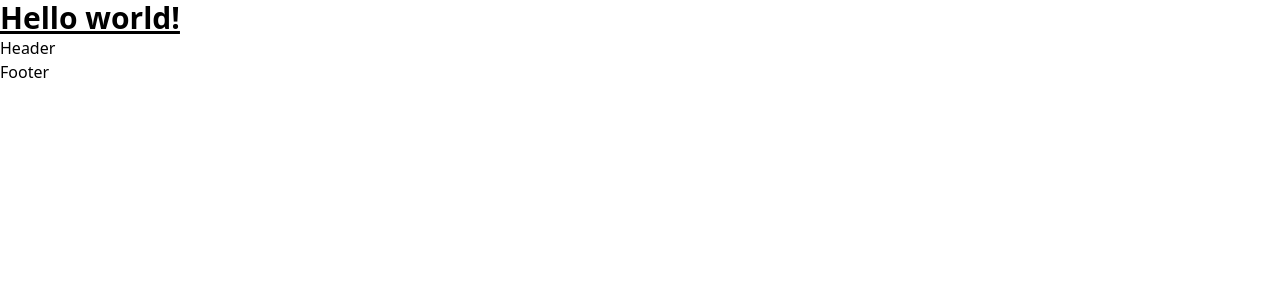
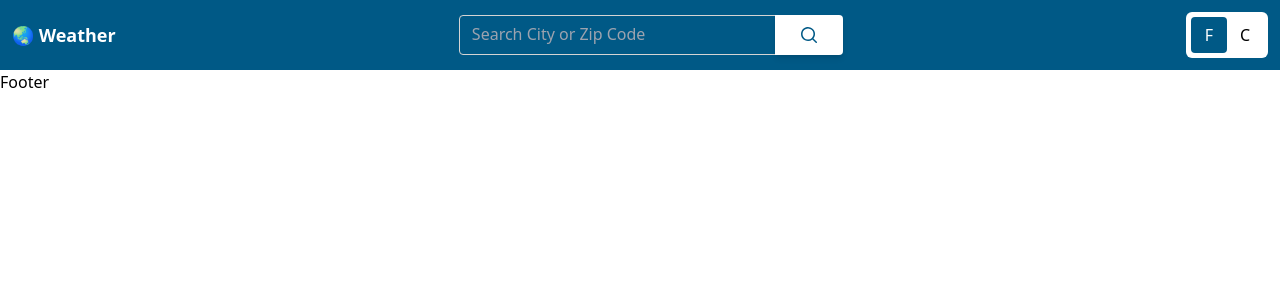
Before and after one commit to prikol769/SBA_320H_Weather-App, a React (Vite) app: page / in a window 1280 px wide. Shown: the top 300 px of the page. Built offline with nearby package versions, Linux system fonts and the light colour scheme.

Commit message:
added Header component

```diff
--- a/src/App.jsx
+++ b/src/App.jsx
@@ -4,7 +4,6 @@ import Header from "./components/Header";
 const App = () => {
   return (
     <>
-      <h1 className="text-3xl font-bold underline">Hello world!</h1>
       <Header />
       <Footer />
     </>
--- a/src/components/Header.jsx
+++ b/src/components/Header.jsx
@@ -1,5 +1,17 @@
+import Logo from "./Logo";
+import Search from "./Search";
+import Switcher from "./Switcher";
+
 const Header = () => {
-  return <div>Header</div>;
+  return (
+    <div className="bg-primary p-3">
+      <div className="flex items-center justify-between max-w-[1400px] mx-auto">
+        <Logo />
+        <Search />
+        <Switcher />
+      </div>
+    </div>
+  );
 };
 
 export default Header;
```
